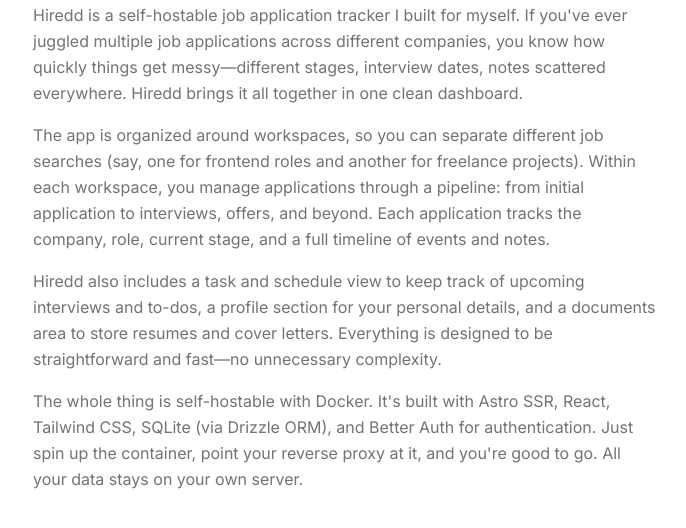
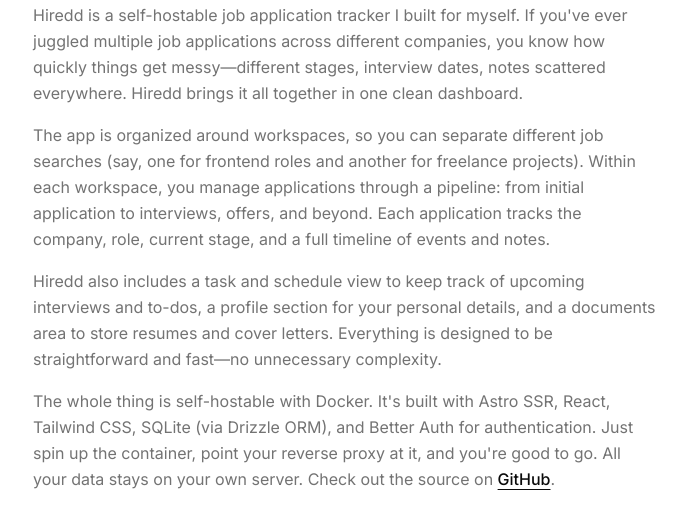
Before and after one commit to marijnbent/marijnbent, an Astro site: page /hiredd in a window 1280 px wide. Shown: the part 182-710 px from the top of the page, without its empty margins (295-981 px from the left). Built offline with nearby package versions, Linux system fonts and the light colour scheme; Astro itself is replaced by a stand-in of ours.

Commit message:
Add GitHub links to Prepped and Hiredd pages

```diff
--- a/src/pages/hiredd/index.astro
+++ b/src/pages/hiredd/index.astro
@@ -43,7 +43,7 @@
       </p>
 
       <p>
-        The whole thing is self-hostable with Docker. It's built with Astro SSR, React, Tailwind CSS, SQLite (via Drizzle ORM), and Better Auth for authentication. Just spin up the container, point your reverse proxy at it, and you're good to go. All your data stays on your own server.
+        The whole thing is self-hostable with Docker. It's built with Astro SSR, React, Tailwind CSS, SQLite (via Drizzle ORM), and Better Auth for authentication. Just spin up the container, point your reverse proxy at it, and you're good to go. All your data stays on your own server. Check out the source on <a href="https://github.com/marijnbent/hiredd" class="text-foreground font-medium underline underline-offset-4 hover:text-foreground/80 transition-colors">GitHub</a>.
       </p>
     </div>
   </article>
--- a/src/pages/prepped/index.astro
+++ b/src/pages/prepped/index.astro
@@ -43,7 +43,7 @@
       </p>
 
       <p>
-        The app supports English and Dutch, uses a single SQLite file for the database (backup = copy one folder), and runs in Docker. It's built with Astro, React, Tailwind, Drizzle ORM, Better Auth, and Google Gemini for the AI features. All your data stays on your own server—no cloud dependencies, no subscriptions, no ads.
+        The app supports English and Dutch, uses a single SQLite file for the database (backup = copy one folder), and runs in Docker. It's built with Astro, React, Tailwind, Drizzle ORM, Better Auth, and Google Gemini for the AI features. All your data stays on your own server—no cloud dependencies, no subscriptions, no ads. Check out the source on <a href="https://github.com/marijnbent/prepped" class="text-foreground font-medium underline underline-offset-4 hover:text-foreground/80 transition-colors">GitHub</a>.
       </p>
     </div>
   </article>
```
